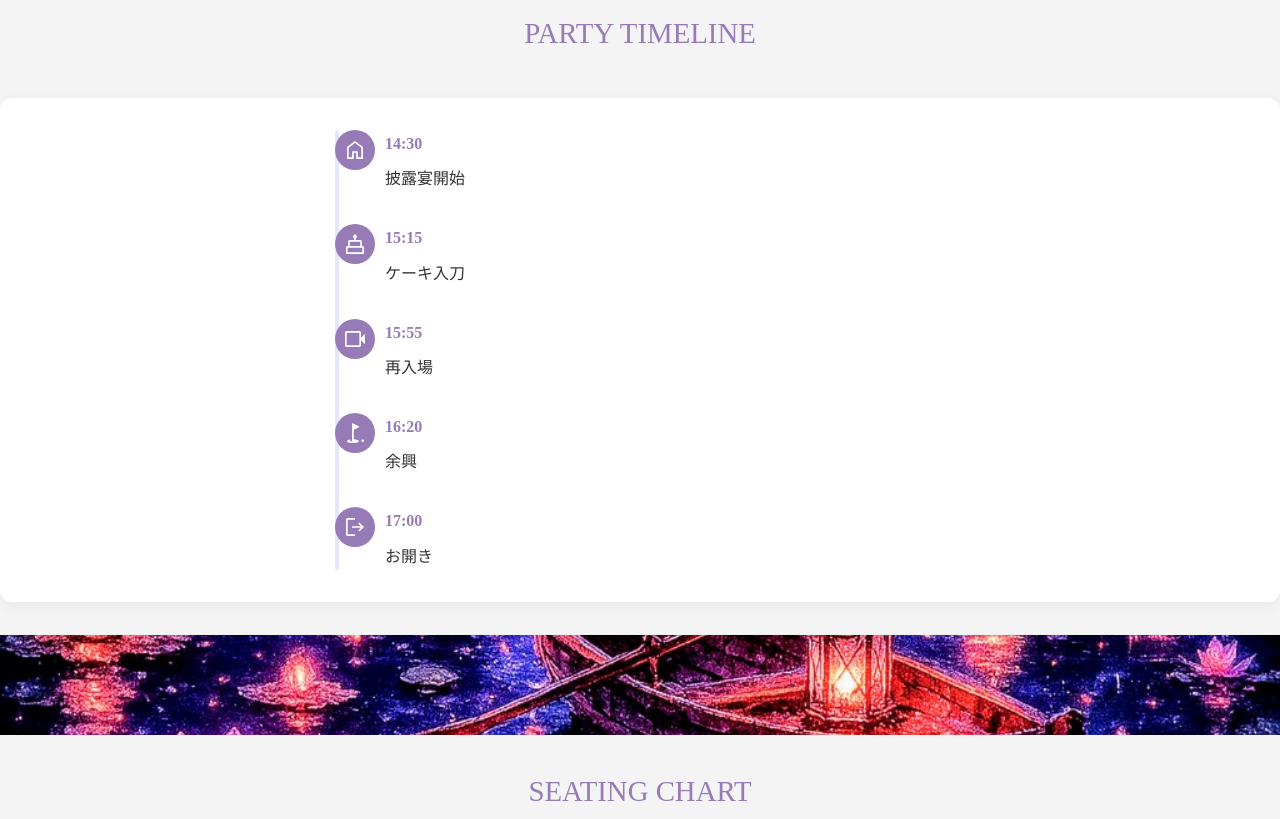
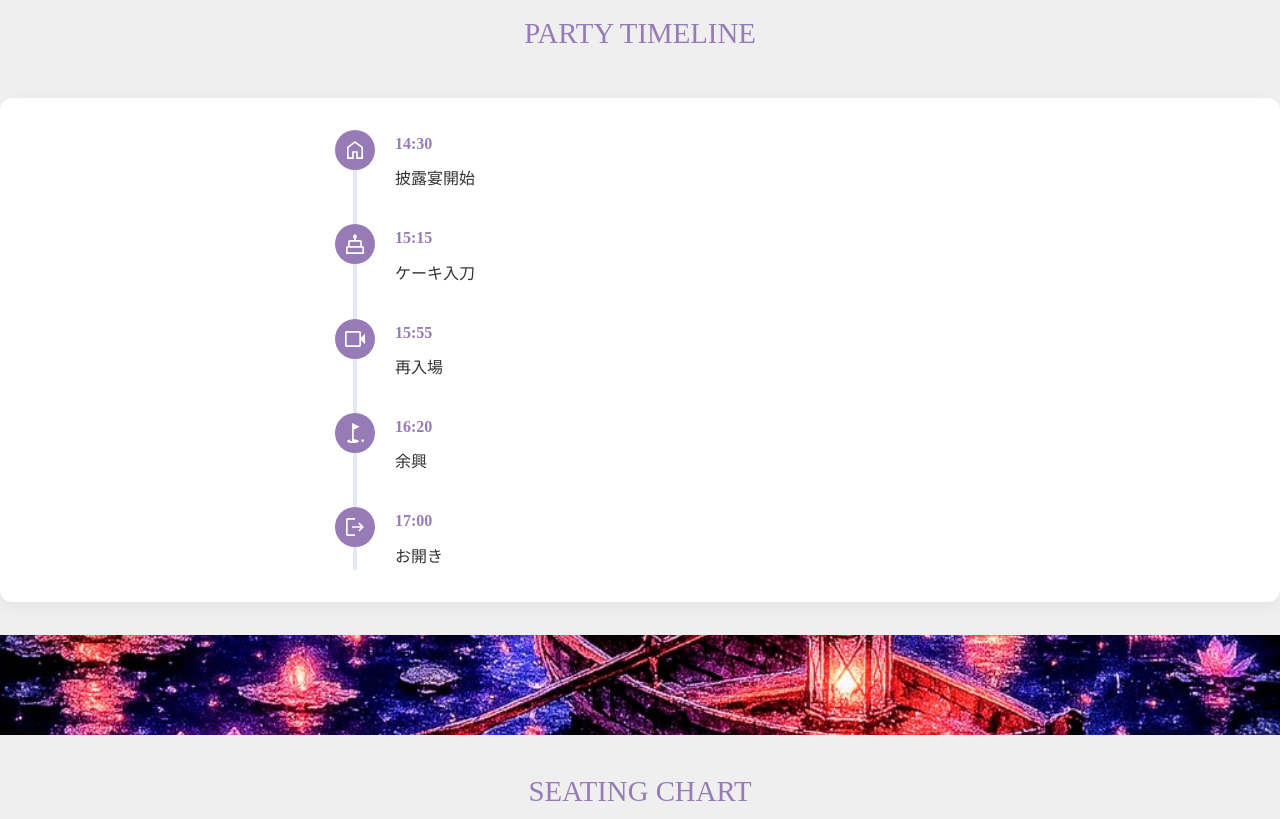
Before and after one commit to zohiro00/sample-profile-book-for-wedding, a plain HTML site: page lanthanum/index.html in a window 1280 px wide. Shown: the part 2420-3239 px from the top of the page. Drawn offline with nearby package versions, Linux system fonts and the light colour scheme.

Commit message:
feat: ギャラリーと背景色調整

```diff
--- a/lanthanum/style.css
+++ b/lanthanum/style.css
@@ -31,7 +31,7 @@
   --light-lavender: #E6E6FA;   /* Lavender */
   --dark-gray: #333333;
   --medium-gray: #666666;
-  --light-gray: #f4f4f4;
+  --light-gray: #efefef;
   --white: #ffffff;
   --font-main: 'Noto Serif JP', serif;
 }
@@ -48,7 +48,7 @@ body, html {
 .container {
   max-width: 800px;
   margin: 0 auto;
-  background-color: var(--white);
+  background-color: var(--light-gray);
   box-shadow: 0 0 20px rgba(0,0,0,0.05);
 }
 
@@ -242,7 +242,7 @@ section:last-of-type {
 .timeline::before {
     content: '';
     position: absolute;
-    left: 10px;
+    left: 28px;
     top: 0;
     bottom: 0;
     width: 4px;
@@ -278,7 +278,7 @@ section:last-of-type {
 }
 
 .timeline-content {
-    padding-left: 30px;
+    padding-left: 40px;
 }
 .timeline-content h4 {
     margin: 0 0 0.5rem 0;
@@ -321,7 +321,7 @@ section:last-of-type {
     grid-row: span 2;
 }
 
-.gallery-item:nth-child(6) {
+.gallery-item:nth-child(7) {
     grid-column: span 2;
     grid-row: span 1;
 }
```
